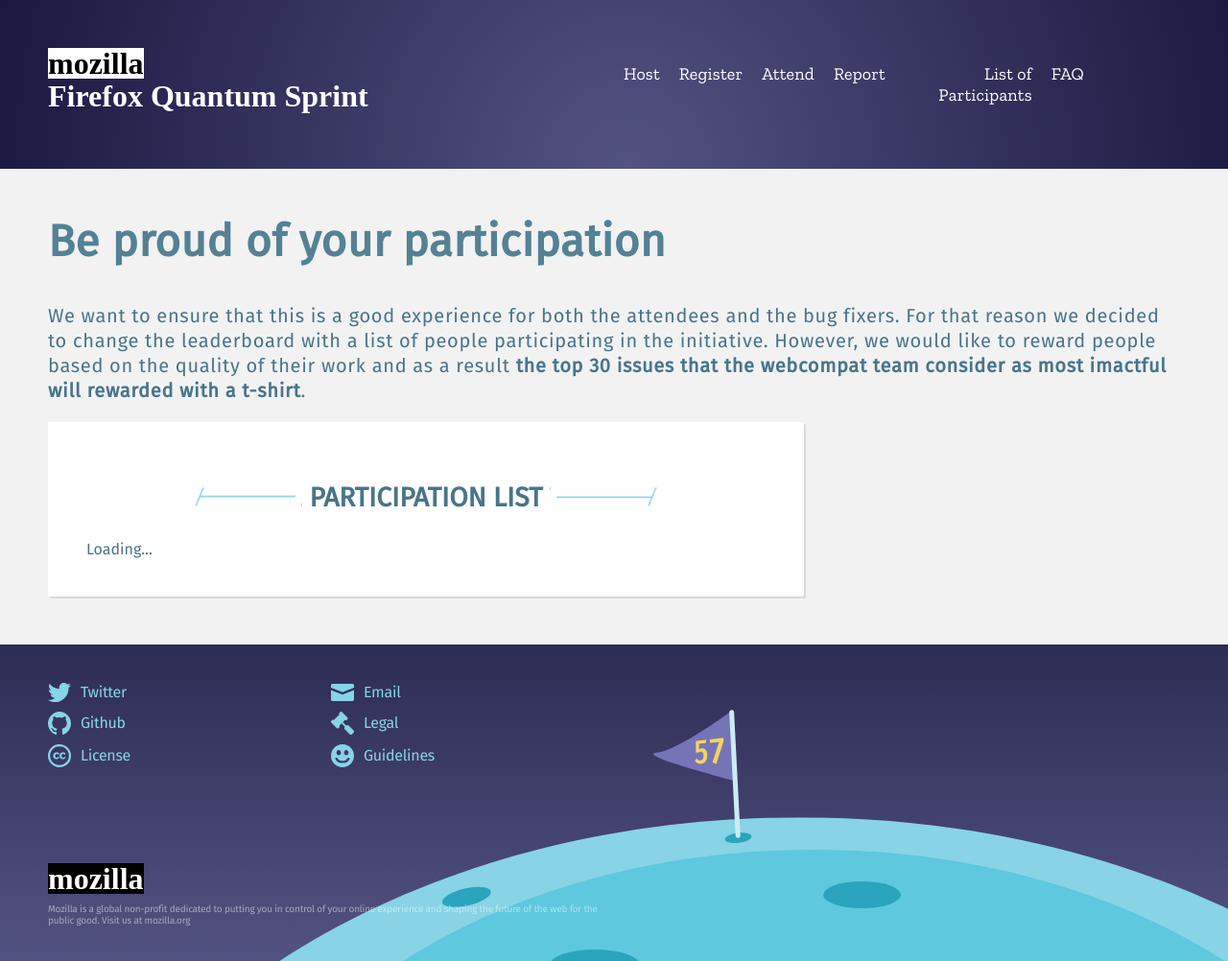
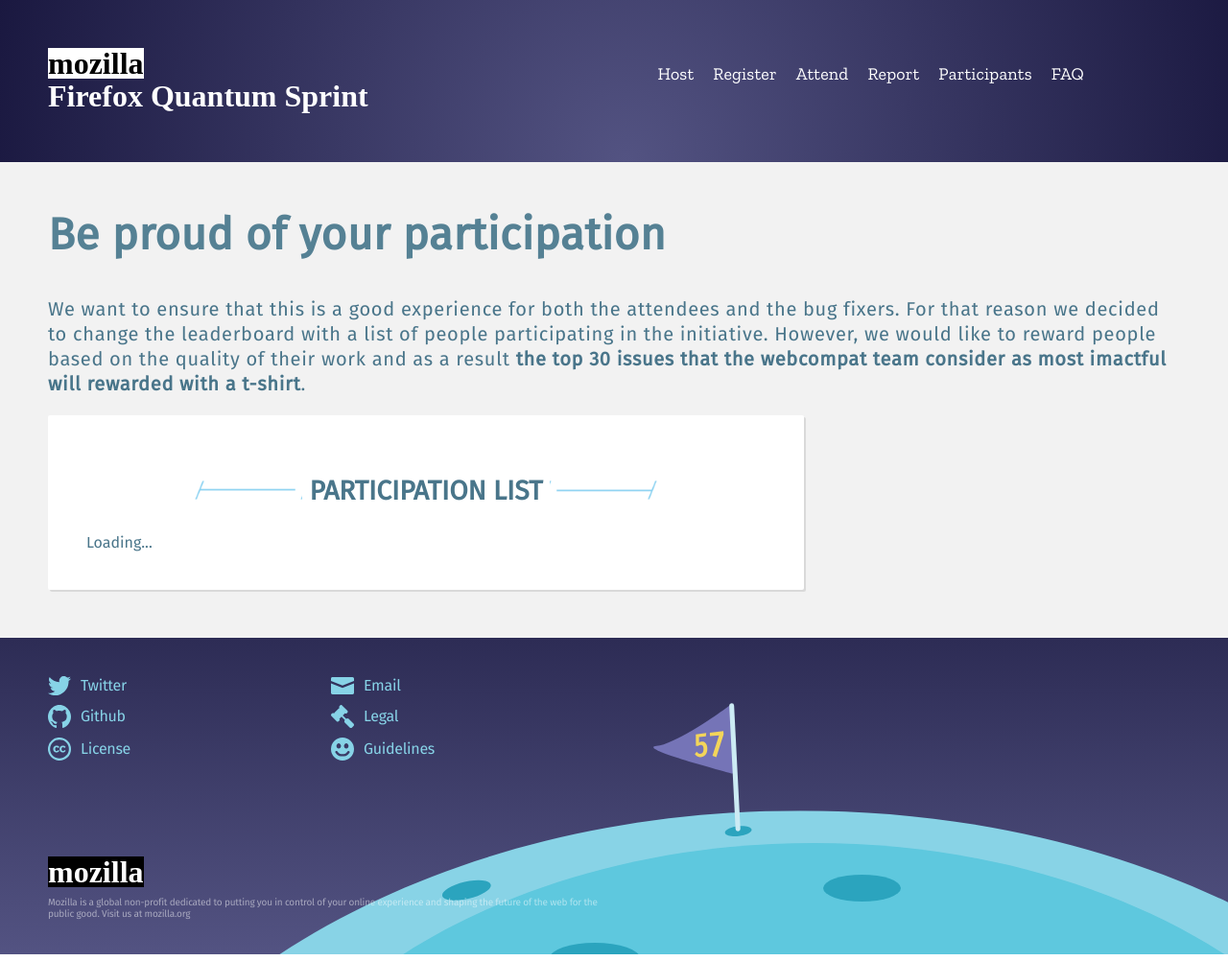
Before and after one commit to mozilla/firefox57-sprint, a Jekyll site: the page built from _articles/leaderboard.md, in a window 1280 px wide. Shown: the whole page at 96% size. Built offline with Jekyll 4.4.1, drawn with Linux system fonts in a browser that asks for light colours; some web fonts are replaced; a script that is not in the unit is left out.

Commit message:
Replace 'List of Participants' with 'Participants' (fixes #105)

```diff
--- a/_articles/leaderboard.md
+++ b/_articles/leaderboard.md
@@ -1,6 +1,6 @@
 ---
 layout: simple
-title: "List of Participants"
+title: "Participants"
 ---
 
 # Be proud of your participation
--- a/_includes/navigation.html
+++ b/_includes/navigation.html
@@ -4,7 +4,7 @@
       <li><a href="{{ '/register/' | prepend: site.baseurl }}">Register</a></li>
       <li><a href="{{ '/participate/' | prepend: site.baseurl }}">Attend</a></li>
       <li><a href="{{ '/reporting/' | prepend: site.baseurl }}">Report</a></li>
-      <li><a href="{{ '/leaderboard/' | prepend: site.baseurl }}">List of Participants</a></li>
+      <li><a href="{{ '/leaderboard/' | prepend: site.baseurl }}">Participants</a></li>
       <li><a href="{{ '/faq/' | prepend: site.baseurl }}">FAQ</a></li>
     </ul>
 </nav>
--- a/_layouts/home.html
+++ b/_layouts/home.html
@@ -57,7 +57,7 @@
     <div class="leaderboard">
       <a href="{{ '/leaderboard/' | prepend: site.baseurl }}"><img src="/img/icon-leaderboard.svg" alt="" /></a>
       <p>See the ranking on the</p>
-      <a class="title" href="{{ '/leaderboard/' | prepend: site.baseurl }}">List of Participants</a>
+      <a class="title" href="{{ '/leaderboard/' | prepend: site.baseurl }}">Participants</a>
     </div>
     <div class="github">
       <a href="https://github.com/{{ site.github.repo }}"><img src="/img/icon-github.svg" alt="" /></a>
```
